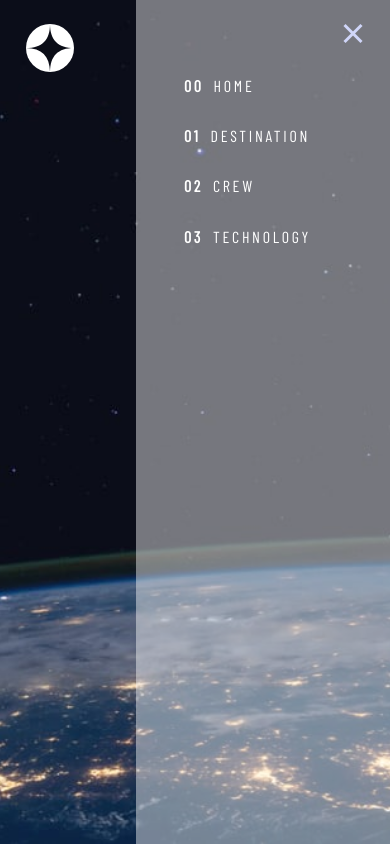
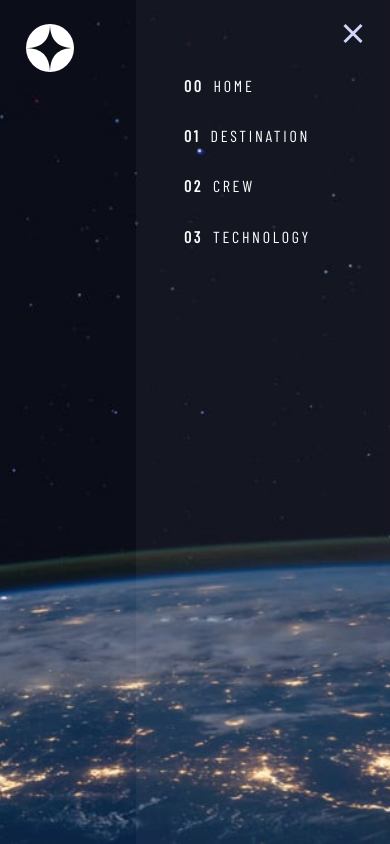
Before and after one commit to the-rabblerouser/SpaceTourism, a Next.js app: page / in a window 390 px wide. Both pictures are taken after a click on the button 340 px from the left and 48 px from the top of the page. Built offline with nearby package versions, Linux system fonts and the light colour scheme; a web font is replaced by a local one.

Commit message:
Modal and modal styles moved to seperate folder in components/Navbar

```diff
--- /dev/null
+++ b/components/Navbar/Modal/Modal.styled.ts
@@ -0,0 +1,76 @@
+import styled from 'styled-components';
+
+export const ModalContainer = styled.div`
+	display: flex;
+	justify-content: end;
+	align-items: end;
+	height: 100vh;
+	width: 100vw;
+`;
+
+export const ModalMain = styled.div`
+	display: flex;
+	justify-content: end;
+	align-items: start;
+	height: 100vh;
+	width: 254px;
+	background-color: rgba(255, 255, 255, 0.04);
+`;
+
+export const ModalLinkContainer = styled.div`
+	display: flex;
+	flex-direction: column;
+	align-content: start;
+	height: 30vh;
+	width: 450px;
+	margin: 0.5rem 0 0 3rem;
+
+	@media (min-width: 768px) {
+	}
+
+	@media (min-width: 1224px) {
+	}
+`;
+
+export const ModalLink = styled.a`
+	display: flex;
+	align-items: center;
+	height: 100%;
+	font-family: ${({ theme }) => theme.barlow};
+	color: ${({ theme }) => theme.white};
+	font-size: 16px;
+	letter-spacing: 2.7px;
+	cursor: pointer;
+`;
+
+export const CloseContainer = styled.button`
+	display: flex;
+	justify-content: end;
+	align-items: center;
+	height: 100%;
+	width: 90%;
+	margin-right: 2rem;
+	background: none;
+	border: none;
+	cursor: pointer;
+
+	@media (min-width: 768px) {
+		display: none;
+	}
+`;
+
+export const Span = styled.span`
+	display: inline;
+	font-family: ${({ theme }) => theme.barlow};
+	font-weight: bold;
+	color: ${({ theme }) => theme.white};
+	margin-right: 10px;
+
+	@media (min-width: 768px) {
+		display: none;
+	}
+
+	@media (min-width: 1224px) {
+		display: inline;
+	}
+`;
--- /dev/null
+++ b/components/Navbar/Modal/Modal.tsx
@@ -0,0 +1,57 @@
+import React from 'react';
+import Link from 'next/link';
+
+import { animated } from 'react-spring';
+
+import {
+	ModalContainer,
+	ModalMain,
+	ModalLinkContainer,
+	CloseContainer,
+	ModalLink,
+	Span,
+} from './Modal.styled';
+import { CloseIcon } from '../../../lib/icons/CloseIcon';
+
+interface ModalTypes {
+	styles: object;
+	onClose: () => void;
+}
+
+const Modal = ({ styles, onClose }: ModalTypes) => {
+	return (
+		<animated.div style={styles} onClick={onClose}>
+			<ModalContainer>
+				<ModalMain>
+					<ModalLinkContainer>
+						<CloseContainer>
+							<CloseIcon />
+						</CloseContainer>
+						<Link href='/'>
+							<ModalLink>
+								<Span>00</Span> HOME
+							</ModalLink>
+						</Link>
+						<Link href='/destination'>
+							<ModalLink>
+								<Span>01</Span> DESTINATION
+							</ModalLink>
+						</Link>
+						<Link href='/crew'>
+							<ModalLink>
+								<Span>02</Span> CREW
+							</ModalLink>
+						</Link>
+						<Link href='/technology'>
+							<ModalLink>
+								<Span>03</Span> TECHNOLOGY
+							</ModalLink>
+						</Link>
+					</ModalLinkContainer>
+				</ModalMain>
+			</ModalContainer>
+		</animated.div>
+	);
+};
+
+export default Modal;
--- a/components/Navbar/Navbar.tsx
+++ b/components/Navbar/Navbar.tsx
@@ -1,12 +1,10 @@
 import React, { useState } from 'react';
 import Link from 'next/link';
 
-import { useTransition, animated } from 'react-spring';
-import styled from 'styled-components';
+import { useTransition } from 'react-spring';
 
 import { Logo } from '../../lib/icons/Logo';
 import { Hamburger } from '../../lib/icons/Hamburger';
-import { CloseIcon } from '../../lib/icons/CloseIcon';
 
 import {
 	Nav,
@@ -18,80 +16,7 @@ import {
 	Span,
 } from './Navbar.styled';
 
-export const ModalContainer = styled.div`
-	display: flex;
-	justify-content: end;
-	align-items: end;
-	height: 100vh;
-	width: 100vw;
-`;
-
-export const ModalMain = styled.div`
-	display: flex;
-	justify-content: end;
-	align-items: start;
-	height: 100vh;
-	width: 254px;
-	background-color: rgba(255, 255, 255, 0.44);
-`;
-
-const ModalLinkContainer = styled.div`
-	display: flex;
-	flex-direction: column;
-	align-content: start;
-	height: 30vh;
-	width: 450px;
-	margin: 0.5rem 0 0 3rem;
-
-	@media (min-width: 768px) {
-	}
-
-	@media (min-width: 1224px) {
-	}
-`;
-
-const ModalLink = styled.a`
-	display: flex;
-	align-items: center;
-	height: 100%;
-	font-family: ${({ theme }) => theme.barlow};
-	color: ${({ theme }) => theme.white};
-	font-size: 16px;
-	letter-spacing: 2.7px;
-	cursor: pointer;
-`;
-
-export const CloseContainer = styled.button`
-	display: flex;
-	justify-content: end;
-	align-items: center;
-	height: 100%;
-	width: 90%;
-	margin-right: 2rem;
-	background: none;
-	border: none;
-	cursor: pointer;
-
-	@media (min-width: 768px) {
-		display: none;
-	}
-`;
-
-// const Span = styled.span`
-// 	display: inline;
-// 	font-family: ${({ theme }) => theme.barlow};
-// 	font-weight: bold;
-// 	color: ${({ theme }) => theme.white};
-// 	margin-right: 10px;
-
-// 	@media (min-width: 768px) {
-// 		display: none;
-// 	}
-
-// 	@media (min-width: 1224px) {
-// 		display: inline;
-// 	}
-// `;
+import Modal from './Modal/Modal';
 
 const Navbar = () => {
 	const [showModal, setshowModal] = useState<boolean>(false);
@@ -149,39 +74,7 @@ const Navbar = () => {
 
 			{transitions(
 				(styles, item) =>
-					item && (
-						<animated.div style={styles} onClick={() => setshowModal(false)}>
-							<ModalContainer>
-								<ModalMain>
-									<ModalLinkContainer>
-										<CloseContainer>
-											<CloseIcon />
-										</CloseContainer>
-										<Link href='/'>
-											<ModalLink>
-												<Span>00</Span> HOME
-											</ModalLink>
-										</Link>
-										<Link href='/destination'>
-											<ModalLink>
-												<Span>01</Span> DESTINATION
-											</ModalLink>
-										</Link>
-										<Link href='/crew'>
-											<ModalLink>
-												<Span>02</Span> CREW
-											</ModalLink>
-										</Link>
-										<Link href='/technology'>
-											<ModalLink>
-												<Span>03</Span> TECHNOLOGY
-											</ModalLink>
-										</Link>
-									</ModalLinkContainer>
-								</ModalMain>
-							</ModalContainer>
-						</animated.div>
-					)
+					item && <Modal styles={styles} onClose={() => setshowModal(false)} />
 			)}
 		</>
 	);
```
Also changed, not shown: components/Navbar/Navbar.styled.ts (+4 -4 lines).
